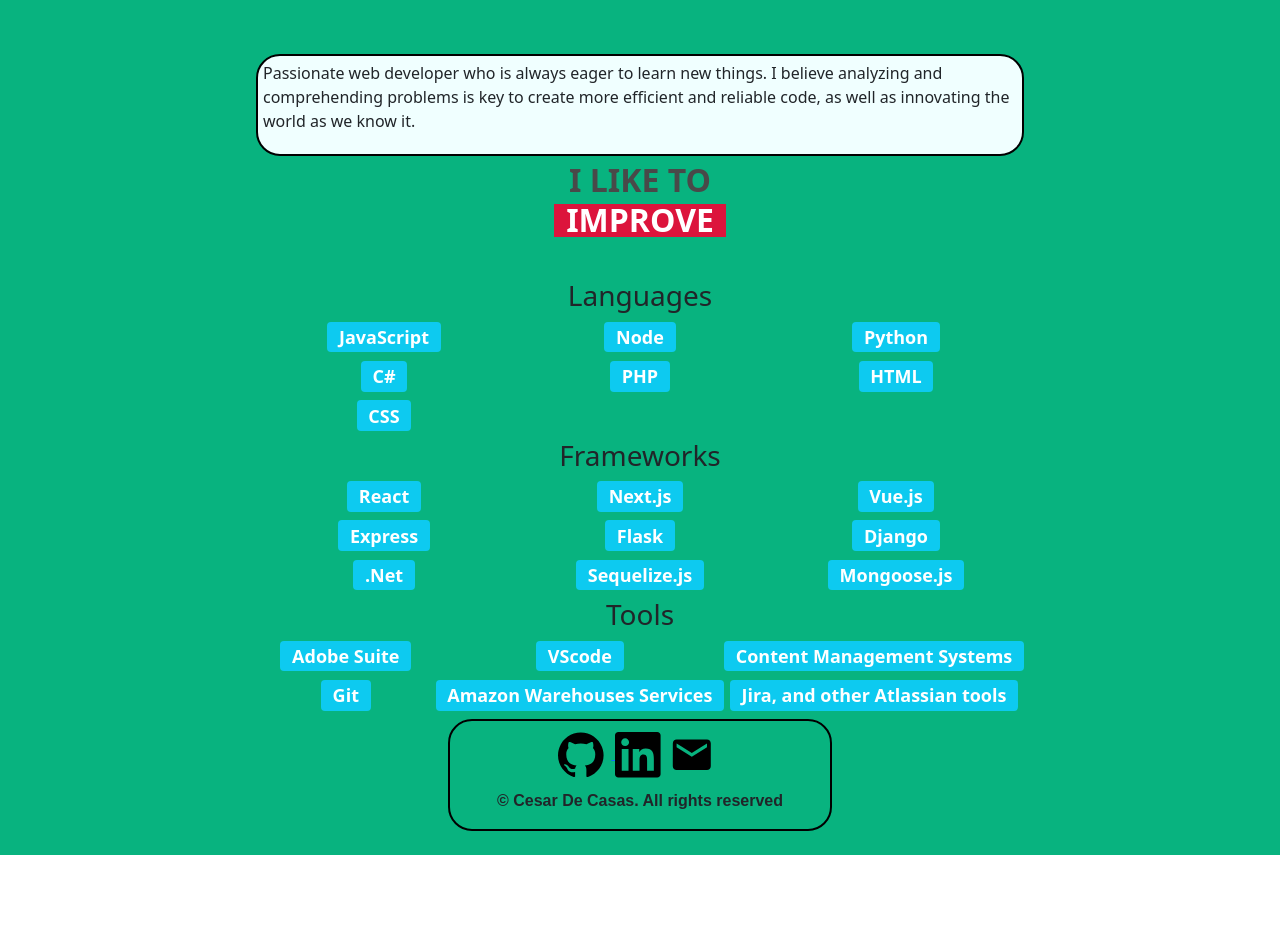
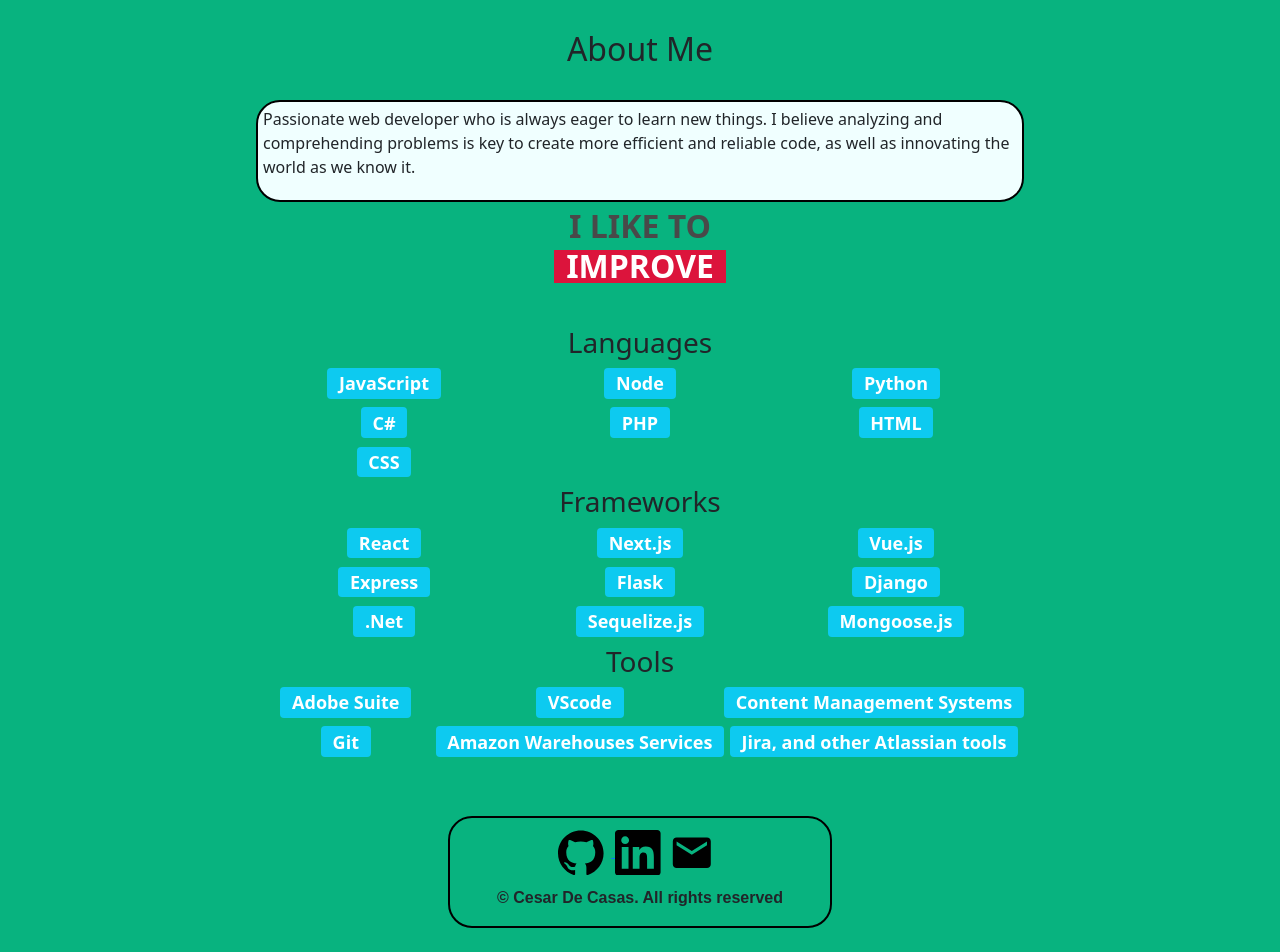
Before and after one commit to cesardecasas/Portfolio, a React (Create React App) app in the folder client/: page / in a window 1280 px wide. Shown: the part 525-1477 px from the top of the page. Before the commit the page ends 1380 px from the top, so only its background shows below. Built offline with nearby package versions, Linux system fonts and the light colour scheme; a web font is replaced by a local one.

Commit message:
title added

```diff
--- a/client/src/components/PresentationCard.js
+++ b/client/src/components/PresentationCard.js
@@ -6,6 +6,7 @@
 
     return(
         <div>
+            <h2>About Me </h2>
             <Col xs={6} md={4}>
                 <Image src="" roundedCircle />
             </Col>
--- a/client/src/css/App.css
+++ b/client/src/css/App.css
@@ -80,3 +80,7 @@
   font-family: 'Georama', sans-serif;
   font-weight: bold;
 }
+
+footer{
+  padding-top: 4%;
+}
```
